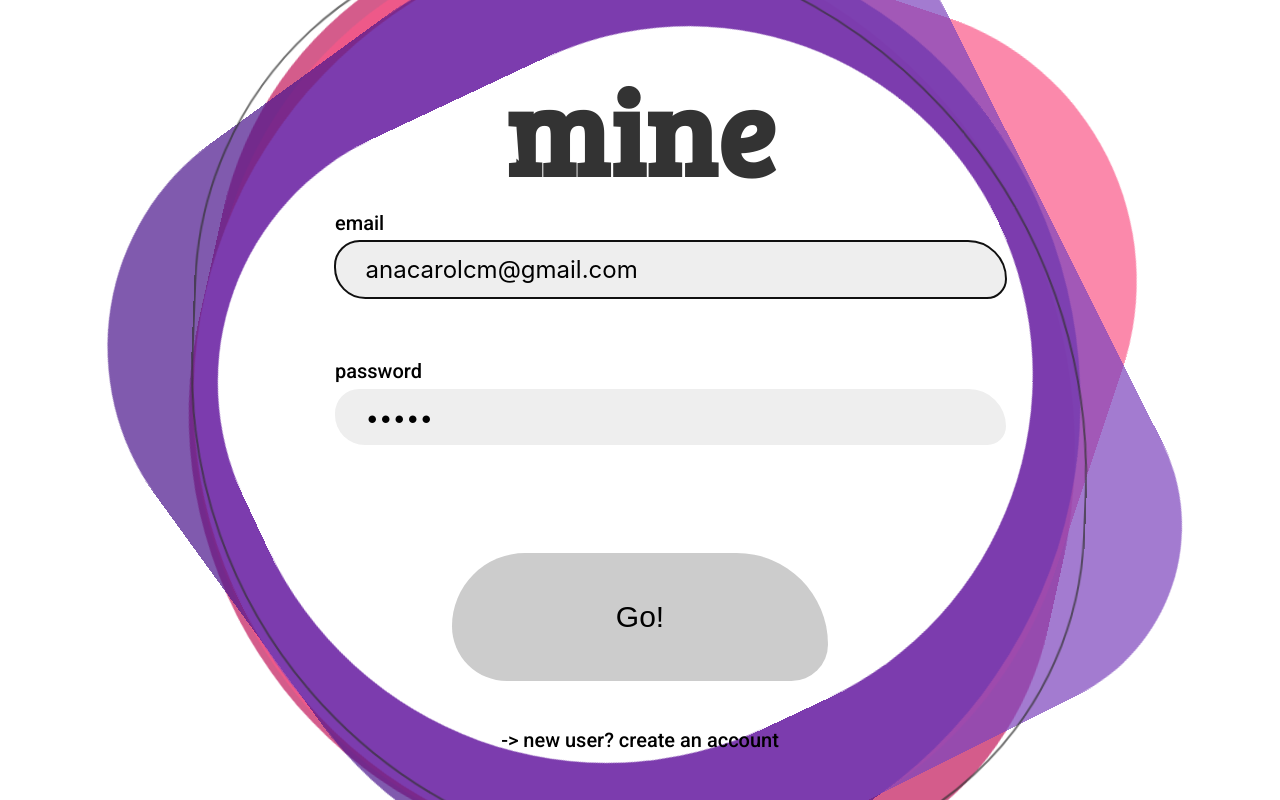
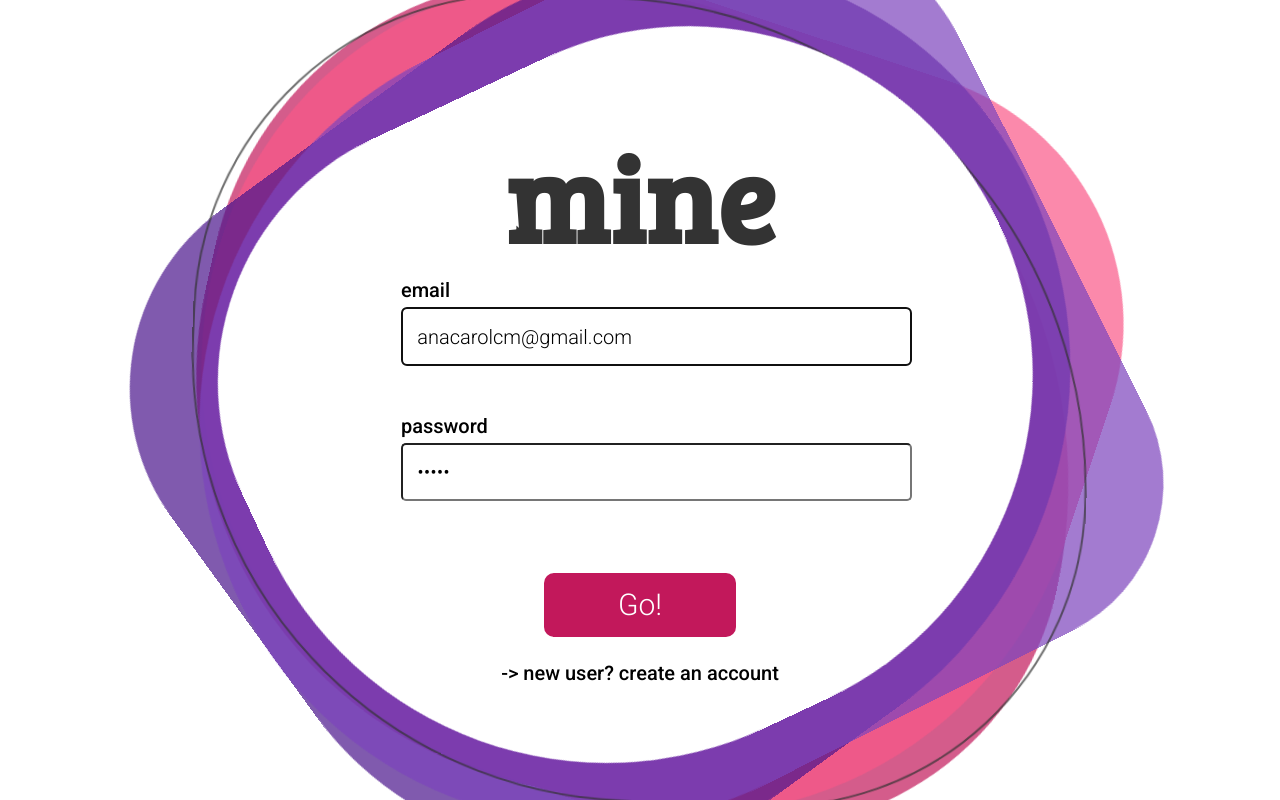
Before and after one commit to anamartins/mine-reader, a Vue app: page / in a window 1280 px wide. Built offline with nearby package versions, Linux system fonts and the light colour scheme.

Commit message:
some small changes in input text and confirmation button components

```diff
--- a/src/components/ConfirmButton.vue
+++ b/src/components/ConfirmButton.vue
@@ -1,7 +1,13 @@
 <script setup>
+import { getColors } from '../utils/colors'
+
 const props = defineProps({
   label: { type: String }
 })
+
+const colors = getColors()
+const primaryColor = colors.primaryColor
+const lightTextColor = colors.lightTextColor
 </script>
 <template>
   <button class="confirmation-button" type="button">{{ props.label }}</button>
@@ -10,18 +16,21 @@ const props = defineProps({
 .confirmation-button {
   position: relative;
   width: 40%;
-  justify-self: center;
-  padding: 5% 10%;
+  align-self: center;
+  padding: 3% 0;
   margin: 5% 0px;
   border: 0px;
-  border-radius: 200px 250px 100px 150px;
-  background-color: #ccc;
+  border-radius: 10px;
+  background-color: v-bind('primaryColor');
+  font-family: 'Roboto', sans-serif;
+  font-weight: 300;
   font-size: 1.5rem;
+  color: #fff;
   cursor: pointer;
 }
 
-.confirmation-button:hover {
-  background-color: #aaa;
+/* .confirmation-button:hover {
+  /* background-color: #aaa;
   color: white;
-}
+} */
 </style>
--- a/src/components/InputText.vue
+++ b/src/components/InputText.vue
@@ -1,5 +1,6 @@
 <script setup>
 import vFocus from '../directives/vFocus'
+import { getColors } from '../utils/colors'
 
 const props = defineProps({
   type: { type: String, default: 'text' },
@@ -8,6 +9,10 @@ const props = defineProps({
   modelValue: { type: String },
   focus: { type: Boolean, default: false }
 })
+
+const colors = getColors()
+console.log('colors', colors)
+const darkTextColor = colors.darkTextColor
 </script>
 <template>
   <div class="input-text">
@@ -25,16 +30,15 @@ const props = defineProps({
   </div>
 </template>
 <style scoped>
-input {
+.input {
   margin: 1% 0px 10% 0px;
-  padding: 3% 5%;
+  padding: 3%;
   width: 100%;
-  height: 20px;
-  border: 0px;
-  border-radius: 65px 100px 50px 80px;
-  background-color: #eee;
-  font-family: 'Inter';
-  font-size: 1.2rem;
+  height: 1.3rem;
+  border-radius: 5px;
+  font-family: 'Roboto', sans-serif;
+  font-weight: 300;
+  font-size: 1rem;
 }
 
 .label-input {
--- a/src/components/form-background/FormBackground.vue
+++ b/src/components/form-background/FormBackground.vue
@@ -6,34 +6,34 @@ import AnimatedBoxLayer from '../AnimatedBoxLayer.vue'
     <AnimatedBoxLayer
       color="#c2185b"
       min-width="calc(700px - 14%)"
-      min-height="calc(1000px - 10%)"
+      min-height="calc(700px - 10%)"
     />
     <AnimatedBoxLayer
       color="#fa5788"
       min-width="calc(700px - 14%)"
-      min-height="calc(1000px - 10%)"
+      min-height="calc(700px - 10%)"
     />
     <AnimatedBoxLayer
       color="#4a148c"
       min-width="calc(700px - 14%)"
-      min-height="calc(1000px - 10%)"
+      min-height="calc(700px - 10%)"
     />
     <AnimatedBoxLayer
       color="#7c43bd"
       min-width="calc(700px - 14%)"
-      min-height="calc(1000px - 10%)"
+      min-height="calc(700px - 10%)"
     />
     <AnimatedBoxLayer
       border-color="#333"
       min-width="calc(700px - 14%)"
-      min-height="calc(1000px - 10%)"
+      min-height="calc(700px - 10%)"
     />
     <AnimatedBoxLayer
       color="#ffffff"
       opacity="1"
       class="main-box"
       min-width="calc(600px - 14%)"
-      min-height="calc(1000px - 10%)"
+      min-height="calc(700px - 10%)"
     />
     <slot></slot>
   </div>
--- a/src/components/inputText.vue
+++ b/src/components/inputText.vue
@@ -1,5 +1,6 @@
 <script setup>
 import vFocus from '../directives/vFocus'
+import { getColors } from '../utils/colors'
 
 const props = defineProps({
   type: { type: String, default: 'text' },
@@ -8,6 +9,10 @@ const props = defineProps({
   modelValue: { type: String },
   focus: { type: Boolean, default: false }
 })
+
+const colors = getColors()
+console.log('colors', colors)
+const darkTextColor = colors.darkTextColor
 </script>
 <template>
   <div class="input-text">
@@ -25,16 +30,15 @@ const props = defineProps({
   </div>
 </template>
 <style scoped>
-input {
+.input {
   margin: 1% 0px 10% 0px;
-  padding: 3% 5%;
+  padding: 3%;
   width: 100%;
-  height: 20px;
-  border: 0px;
-  border-radius: 65px 100px 50px 80px;
-  background-color: #eee;
-  font-family: 'Inter';
-  font-size: 1.2rem;
+  height: 1.3rem;
+  border-radius: 5px;
+  font-family: 'Roboto', sans-serif;
+  font-weight: 300;
+  font-size: 1rem;
 }
 
 .label-input {
--- a/src/stores/users.js
+++ b/src/stores/users.js
@@ -1,5 +1,5 @@
 import { defineStore } from 'pinia'
-import axios from 'axios'
+// import axios from 'axios'
 import { ref } from 'vue'
 import { useApi } from '../composables/api'
 
@@ -32,10 +32,18 @@ export const useUsersStore = defineStore('users', () => {
   }
 
   async function newUser(email, password) {
-    const returnAPI = await postApi(`auth/sign-up`, {
-      email: email,
-      password: password
-    })
+    try {
+      isLoading.value = true
+      const returnAPI = await postApi(`auth/sign-up`, {
+        email: email,
+        password: password
+      })
+    } catch (error) {
+      //todo
+      console.log('show an error message', error)
+    } finally {
+      isLoading.value = false
+    }
   }
 
   return {
--- a/src/views/Signin.vue
+++ b/src/views/Signin.vue
@@ -1,5 +1,5 @@
 <script setup>
-import { ref } from 'vue'
+import { ref, computed, watch } from 'vue'
 import { useUsersStore } from '../stores/users'
 import { useRouter } from 'vue-router'
 import TheLogo from '../components/logo/Logo.vue'
@@ -11,6 +11,8 @@ const email = ref('anacarolcm@gmail.com')
 const password = ref('12345')
 const usersStore = useUsersStore()
 const hasError = ref(false)
+
+const isLoading = computed(() => usersStore.isLoading)
 
 const router = useRouter()
 
@@ -33,14 +35,14 @@ async function onButtonClick() {
         <TheLogo class="logo" linkName="signIn" />
         <form class="signin-form">
           <InputText
-            class="input"
+            class="input-text"
             :is-required="true"
             label="email"
             v-model="email"
             :focus="true"
           />
           <InputText
-            class="input"
+            class="input-text"
             :is-required="true"
             label="password"
             type="password"
@@ -49,6 +51,8 @@ async function onButtonClick() {
           <div class="fail" v-if="hasError">Login failed</div>
           <ConfirmButton label="Go!" @click="onButtonClick" />
         </form>
+        <div class="loading" v-if="isLoading">Loading</div>
+
         <div class="link">
           <router-link :to="{ name: 'signUp' }">
             -> new user? create an account
@@ -77,6 +81,7 @@ async function onButtonClick() {
   justify-content: center;
   align-content: center;
   position: relative;
+  width: 100%;
 }
 
 .signin-form {
@@ -84,6 +89,7 @@ async function onButtonClick() {
   flex-flow: row wrap;
   justify-content: center;
   align-content: center;
+  width: 40%;
 }
 .logo {
   width: 100%;
@@ -92,8 +98,8 @@ async function onButtonClick() {
   justify-content: center;
 }
 
-.input {
-  width: 65%;
+.input-text {
+  width: 100%;
 }
 
 .fail {
@@ -104,8 +110,12 @@ async function onButtonClick() {
 }
 
 .link {
-  width: 60%;
+  width: 100%;
   position: relative;
   text-align: center;
 }
+
+.loading {
+  background-color: deeppink;
+}
 </style>
--- a/src/views/Signup.vue
+++ b/src/views/Signup.vue
@@ -1,5 +1,5 @@
 <script setup>
-import { onMounted, ref } from 'vue'
+import { onMounted, ref, computed } from 'vue'
 import { useUsersStore } from '../stores/users'
 import { useRouter } from 'vue-router'
 import TheLogo from '../components/logo/Logo.vue'
@@ -11,6 +11,8 @@ const email = ref('')
 const password = ref('')
 
 const usersStore = useUsersStore()
+
+const isLoading = computed(() => usersStore.isLoading)
 
 const router = useRouter()
 
@@ -26,19 +28,21 @@ onMounted(() => {})
   <div class="signup">
     <FormBackground>
       <div class="wrapper">
+        <div class="loading" v-if="isLoading">Loading</div>
+
         <TheLogo class="logo" linkName="signUp" />
         <form class="signup-form">
           <InputText
             class="input"
             :is-required="true"
             :focus="true"
-            label="Email"
+            label="email"
             v-model="email"
           />
           <InputText
             class="input"
             :is-required="true"
-            label="Password"
+            label="password"
             type="password"
             v-model="password"
           />
@@ -106,4 +110,7 @@ onMounted(() => {})
   position: relative;
   text-align: center;
 }
+.loading {
+  background-color: deeppink;
+}
 </style>
--- a/src/views/signin.vue
+++ b/src/views/signin.vue
@@ -1,5 +1,5 @@
 <script setup>
-import { ref } from 'vue'
+import { ref, computed, watch } from 'vue'
 import { useUsersStore } from '../stores/users'
 import { useRouter } from 'vue-router'
 import TheLogo from '../components/logo/Logo.vue'
@@ -11,6 +11,8 @@ const email = ref('anacarolcm@gmail.com')
 const password = ref('12345')
 const usersStore = useUsersStore()
 const hasError = ref(false)
+
+const isLoading = computed(() => usersStore.isLoading)
 
 const router = useRouter()
 
@@ -33,14 +35,14 @@ async function onButtonClick() {
         <TheLogo class="logo" linkName="signIn" />
         <form class="signin-form">
           <InputText
-            class="input"
+            class="input-text"
             :is-required="true"
             label="email"
             v-model="email"
             :focus="true"
           />
           <InputText
-            class="input"
+            class="input-text"
             :is-required="true"
             label="password"
             type="password"
@@ -49,6 +51,8 @@ async function onButtonClick() {
           <div class="fail" v-if="hasError">Login failed</div>
           <ConfirmButton label="Go!" @click="onButtonClick" />
         </form>
+        <div class="loading" v-if="isLoading">Loading</div>
+
         <div class="link">
           <router-link :to="{ name: 'signUp' }">
             -> new user? create an account
@@ -77,6 +81,7 @@ async function onButtonClick() {
   justify-content: center;
   align-content: center;
   position: relative;
+  width: 100%;
 }
 
 .signin-form {
@@ -84,6 +89,7 @@ async function onButtonClick() {
   flex-flow: row wrap;
   justify-content: center;
   align-content: center;
+  width: 40%;
 }
 .logo {
   width: 100%;
@@ -92,8 +98,8 @@ async function onButtonClick() {
   justify-content: center;
 }
 
-.input {
-  width: 65%;
+.input-text {
+  width: 100%;
 }
 
 .fail {
@@ -104,8 +110,12 @@ async function onButtonClick() {
 }
 
 .link {
-  width: 60%;
+  width: 100%;
   position: relative;
   text-align: center;
 }
+
+.loading {
+  background-color: deeppink;
+}
 </style>
```
Also changed, not shown: src/views/signup.vue (+10 -3 lines).
